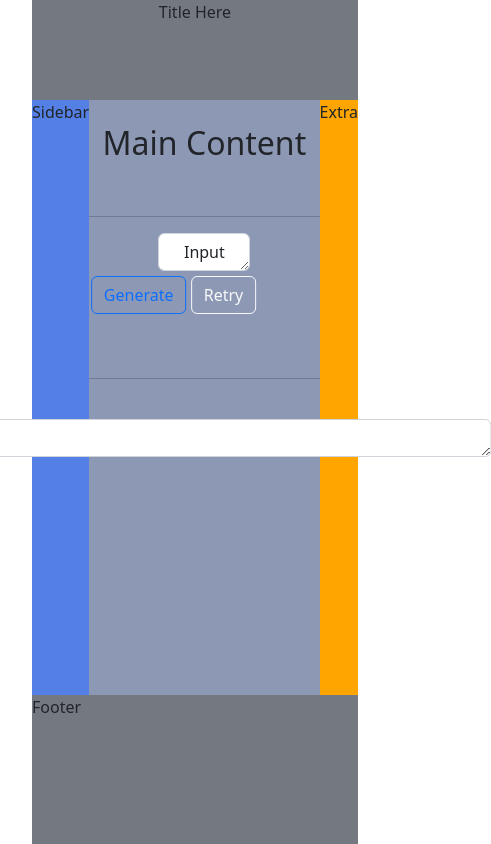
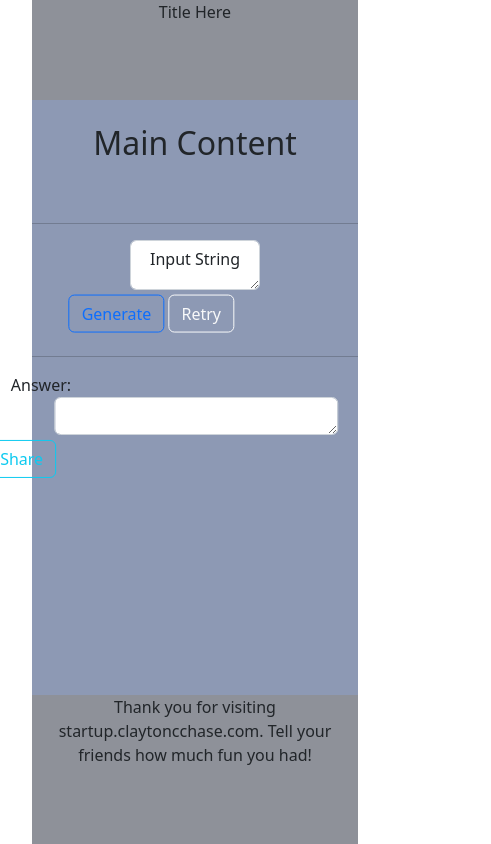
Before and after one commit to ccchase7/startup, a plain HTML site: page my_startup/index.html in a window 390 px wide. Shown: the whole page, 491 px wide, since content can reach past the window. Drawn offline with nearby package versions, Linux system fonts and the light colour scheme.

Commit message:
update README, fix buttons and answer

```diff
--- a/my_startup/index.html
+++ b/my_startup/index.html
@@ -23,17 +23,19 @@
 
     <main>
         <div class="sidebar">
-            <p>Sidebar</p>
+            <p>Previous Anagrams:</p>
         </div>
 
         <div class="main-content">
             <div id="main-title"><p id="main-title-text">Main Content</p></div>
             <hr />
-            <div id="input-string" ><textarea id="input-textbox" class="form-control">Input String</textarea></div>
-            <div id="button-area">
-                <div class="button-group">
-                    <button type="button" class="btn btn-outline-primary">Generate</button>
-                    <button type="button" class="btn btn-outline-light">Retry</button>
+            <div id="input-area">
+                <div id="input-string" ><textarea id="input-textbox" class="form-control">Input String</textarea></div>
+                <div id="button-area">
+                    <div class="button-group">
+                        <button type="button" class="btn btn-outline-primary">Generate</button>
+                        <button type="button" class="btn btn-outline-light">Retry</button>
+                    </div>
                 </div>
             </div>
             <hr />
@@ -42,16 +44,22 @@
                     <label for="answer-text">Answer:</label>
                     <textarea readonly class="form-control" id="answer-text" rows="1"></textarea>
                 </div>
+                <div id="answer-button-area">
+                    <div class="button-group" id="answer-buttons">
+                        <button type="button" class="btn btn-outline-success">Save</button>
+                        <button type="button" class="btn btn-outline-info">Share</button>
+                    </div>
+                </div>
             </div>
         </div>
 
         <div class="extra">
-            <p>Extra</p>
+            <p>Favorites:</p>
         </div>
     </main>
 
     <footer class="bookend">
-        <p>Footer</p>
+        <p>Thank you for visiting startup.claytoncchase.com. Tell your friends how much fun you had!</p>
     </footer>
 
     <script
--- a/my_startup/main.css
+++ b/my_startup/main.css
@@ -21,6 +21,7 @@ main {
 
 .sidebar {
     flex: 3;
+    text-align: center;
     background-color: #5480e6;
 }
 
@@ -33,6 +34,7 @@ main {
 
 .extra {
     flex: 2;
+    text-align: center;
     background-color: orange;
 }
 
@@ -65,12 +67,8 @@ main {
     flex: 2;
 }
 
-b {
-    transform: translate(-213%, -50%);
-}
-
-.button-group {
-    transform: translate(-13.4%, -50%);
+#input-area > #button-area > .button-group {
+    transform: translate(-13.4%, 12%);
 }
 
 #answer-area {
@@ -90,12 +88,17 @@ b {
     width: 252%;
 }
 
+#answer-buttons {
+    transform: translate(-16.1%, 13%);
+}
+
 footer {
     flex: 1;
+    text-align: center;
 }
 
 .bookend {
-    background-color: #747881;
+    background-color: #8e9199;
 }
 
 @media (max-height: 600px) {
@@ -107,3 +110,23 @@ footer {
         display: none;
     }
 }
+
+@media (max-width: 650px) {
+    .sidebar {
+        display: none;
+    }
+
+    .extra {
+        display: none;
+    }
+
+    #answer-area {
+        margin: 0 auto;
+    }
+
+    .form-group {
+        width: 50%;
+        margin: 0 auto;
+        text-align: center;
+    }
+}
```
Also changed, not shown: README.md.
